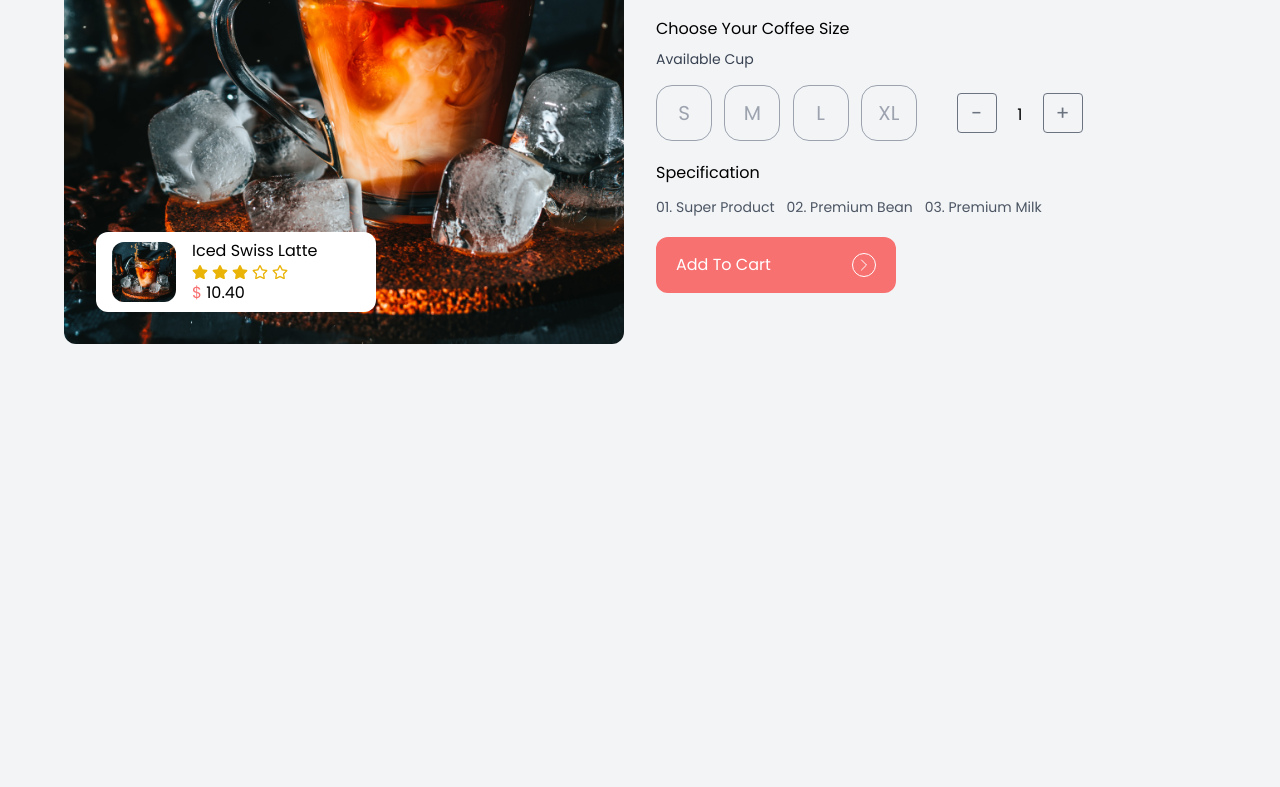
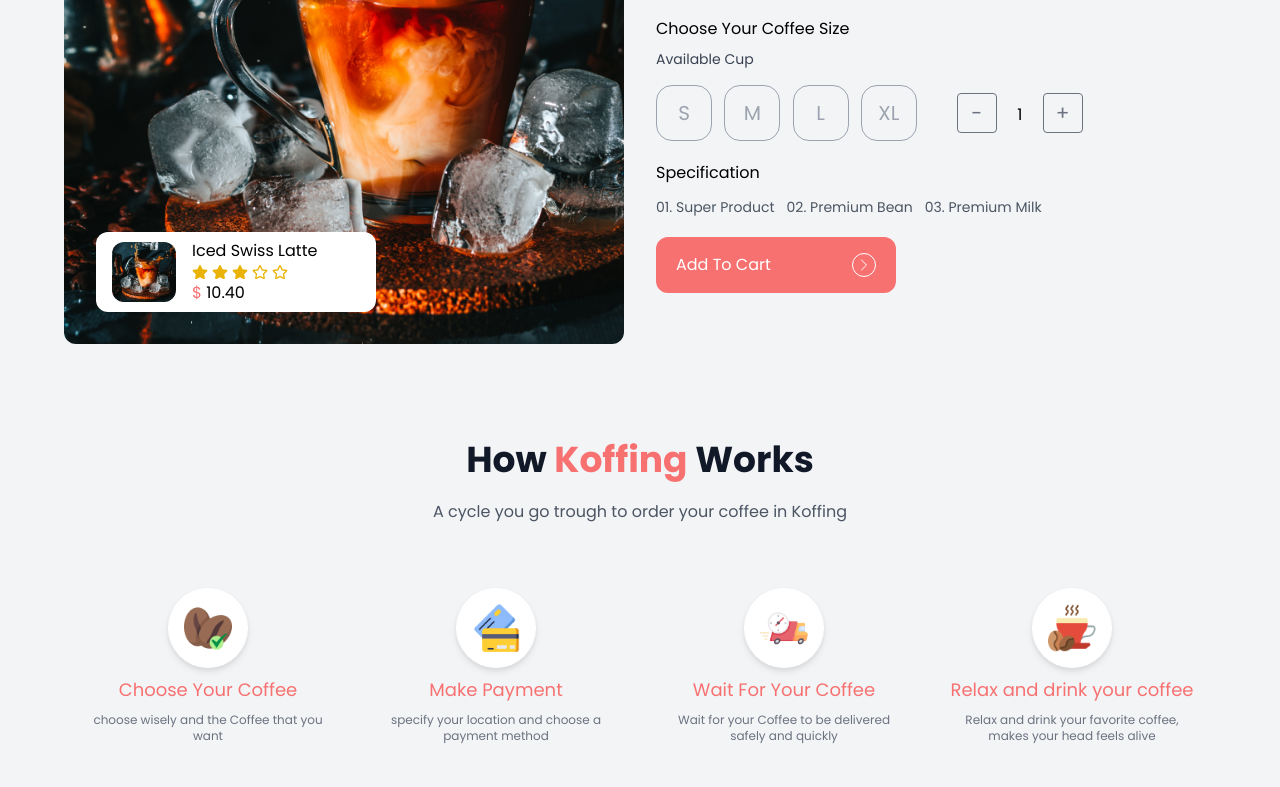
Before and after one commit to auliamnaufal/Koffing, a website: page src/index.html in a window 1280 px wide. Shown: the part 1284-2071 px from the top of the page. Before the commit the page ends 1676 px from the top, so only its background shows below. Drawn offline with Linux system fonts and the light colour scheme.

Commit message:
Add order procedure section

```diff
--- a/src/index.html
+++ b/src/index.html
@@ -288,7 +288,40 @@
           </div>
         </section>
 
-
+				<section class="py-10 mt-10">
+					<h3 class="text-4xl font-bold text-gray-900 text-center mb-5">How <span class="text-primary">Koffing</span> Works</h3>
+					<p class="text-md text-gray-600 text-center mb-16">A cycle you go trough to order your coffee in Koffing</p>
+					<div class="grid grid-cols-4">
+						<div class="flex flex-col items-center space-y-2">
+							<div class="w-20 h-20 flex items-center justify-center bg-white drop-shadow-md rounded-full">
+								<img src="../dist/icons/coffe-beans.png" alt="coffee beans" class="w-12 h-12">
+							</div>
+							<h4 class="text-lg text-primary">Choose Your Coffee</h4>
+							<p class="text-xs text-gray-500 w-60 text-center">choose wisely and the Coffee that you want</p>
+						</div>
+						<div class="flex flex-col items-center space-y-2">
+							<div class="w-20 h-20 flex items-center justify-center bg-white drop-shadow-md rounded-full">
+								<img src="../dist/icons/credit.png" alt="coffee beans" class="w-12 h-12">
+							</div>
+							<h4 class="text-lg text-primary">Make Payment</h4>
+							<p class="text-xs text-gray-500 w-60 text-center">specify your location and choose a payment method</p>
+						</div>
+						<div class="flex flex-col items-center space-y-2">
+							<div class="w-20 h-20 flex items-center justify-center bg-white drop-shadow-md rounded-full">
+								<img src="../dist/icons/fast-delivery.png" alt="coffee beans" class="w-12 h-12">
+							</div>
+							<h4 class="text-lg text-primary">Wait For Your Coffee</h4>
+							<p class="text-xs text-gray-500 w-60 text-center">Wait for your Coffee to be delivered safely and quickly</p>
+						</div>
+						<div class="flex flex-col items-center space-y-2">
+							<div class="w-20 h-20 flex items-center justify-center bg-white drop-shadow-md rounded-full">
+								<img src="../dist/icons/brew.png" alt="coffee beans" class="w-12 h-12">
+							</div>
+							<h4 class="text-lg text-primary">Relax and drink your coffee</h4>
+							<p class="text-xs text-gray-500 w-60 text-center">Relax and drink your favorite coffee, makes your head feels alive</p>
+						</div>
+					</div>
+				</section>
 
       </main>
 
```
